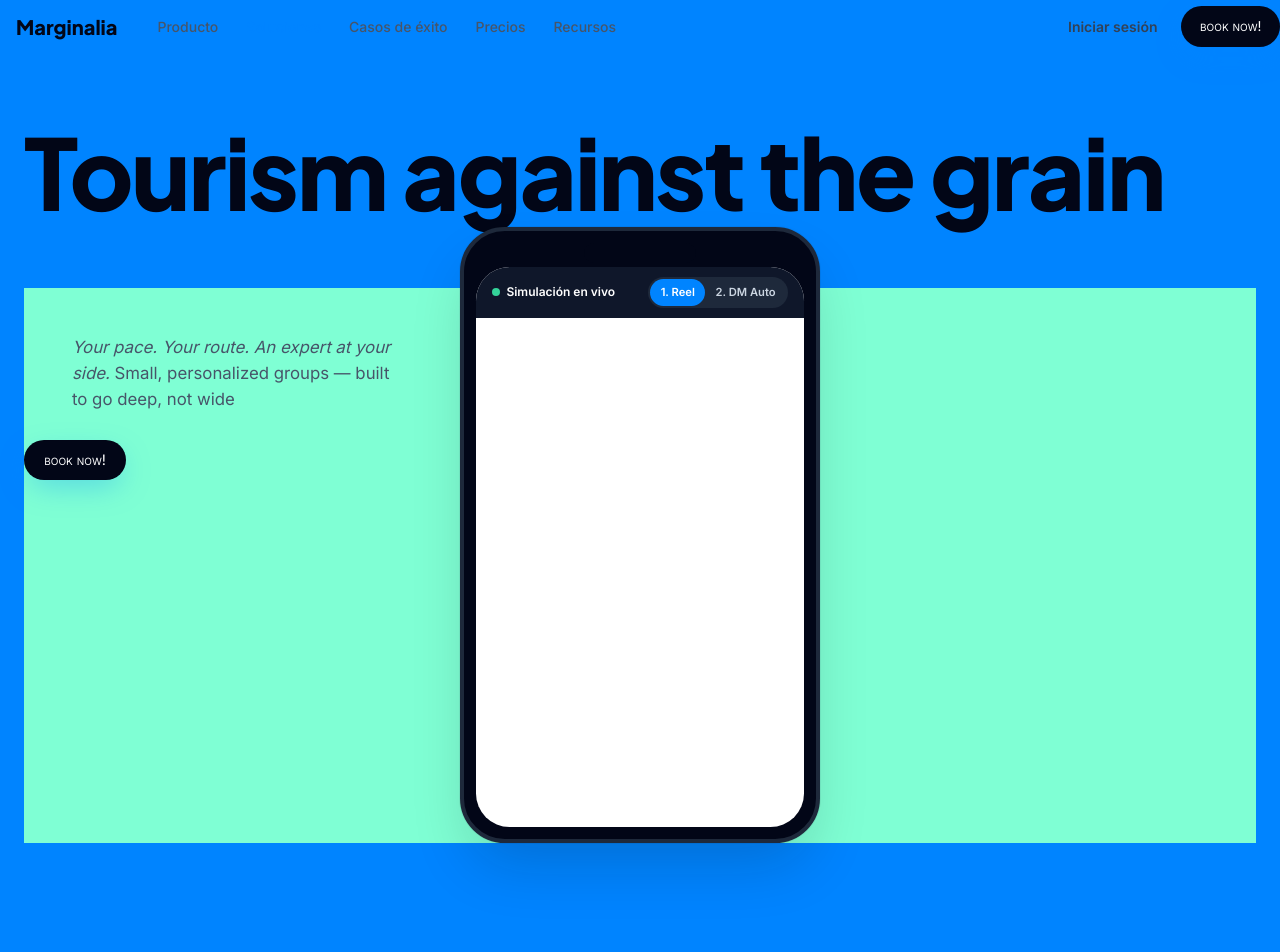
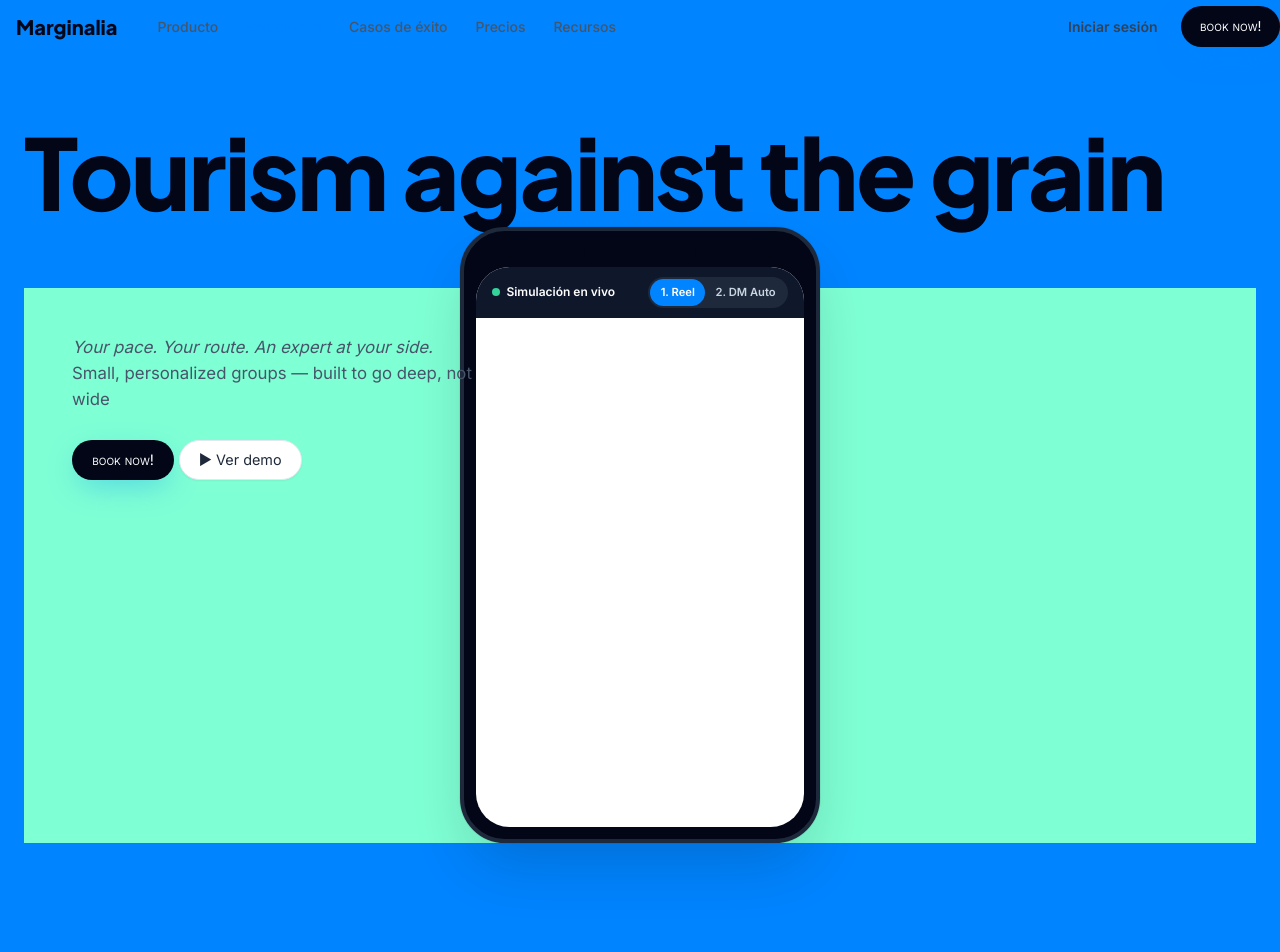
Before and after one commit to febr3s/service-template, a Jekyll site: the page built from index.markdown, in a window 1280 px wide and 1400 px high. Shown: the top 952 px of the window. Built offline with Jekyll 4.4.1, drawn with Linux system fonts in a browser that asks for light colours; some web fonts are replaced; grey boxes are pictures that could not be loaded.

Commit message:
large layout done except for a detail in footer

```diff
--- a/assets/css/main.css
+++ b/assets/css/main.css
@@ -53,9 +53,9 @@ button, input { font: inherit; color: inherit; }
   cursor: pointer; transition: transform .15s, background .2s, color .2s, box-shadow .2s;
   text-align: center;
 }
-.btn--primary { background: var(--s950); font-variant: small-caps; color: #fff; box-shadow: var(--sh-glow); z-index:2;}
+.btn--primary { background: var(--s950); font-variant: small-caps; color: #fff; box-shadow: var(--sh-glow); z-index:2; position:relative;}
 .btn--primary:hover { background: var(--blue-dark); transform: translateY(-1px); }
-.btn--secondary { background: #fff; color: var(--s800); border-color: var(--s200); box-shadow: var(--sh-sm); }
+.btn--secondary { background: #fff; color: var(--s800); border-color: var(--s200); box-shadow: var(--sh-sm); z-index: 2; position:relative;}
 .btn--secondary:hover { background: var(--s50); }
 .btn--ghost { background: transparent; color: var(--s700); }
 .btn--ghost:hover { color: var(--blue); }
@@ -181,11 +181,13 @@ button, input { font: inherit; color: inherit; }
 }
 /* .hero__lead { color: var(--s600); font-size: 1.05rem; max-width: 36rem; margin: 0 auto; }*/
 .hero__lead { color: var(--s600); font-size: 1.05rem; max-width: 50rem; }
-@media (min-width: 780px) { .hero__lead { margin-left: 3rem; max-width: 20rem; z-index: 2;
+@media (min-width: 780px) { .hero__lead { margin-left: 3rem; max-width: 15rem; z-index: 2;
     margin-top: 5rem; } }
+@media (min-width: 1040px) { .hero__lead {max-width: 20rem; } }
+@media (min-width: 1280px) { .hero__lead {max-width: 25rem; } }
 
-.hero__actions { display: flex; flex-direction: column; gap: .875rem; align-items: center; }
-@media (min-width: 640px) { .hero__actions { flex-direction: row;  } }
+.hero__actions { gap: .875rem; align-items: center; }
+@media (min-width: 780px) { .hero__actions { flex-direction: row;  padding-left: 3rem;} }
 /*@media (min-width: 640px) { .hero__actions { flex-direction: row; justify-content: center; } }*/
 @media (min-width: 1024px) { .hero__actions { justify-content: flex-start; } }
 
@@ -480,7 +482,7 @@ button, input { font: inherit; color: inherit; }
 .cta-banner__blob { position: absolute; width: 18rem; height: 18rem; border-radius: 50%; filter: blur(64px); pointer-events: none; }
 .cta-banner__blob--blue { top: -6rem; left: -6rem; background: rgba(0,132,255,.3); }
 .cta-banner__blob--magenta { bottom: -6rem; right: -6rem; background: rgba(255,46,147,.3); }
-.cta-banner__content { position: relative; z-index: 1; max-width: 48rem; margin: 0 auto; display: flex; flex-direction: column; gap: 1.5rem; }
+.cta-banner__content { position: relative; z-index: 1; margin: 0 auto; display: flex; flex-direction: column; gap: 1.5rem; }
 .cta-banner h2 { font-family: var(--display); font-weight: 800; font-size: clamp(1.9rem, 4.5vw, 3rem); line-height: 1.1; }
 .cta-banner p { color: var(--s300); font-size: 1.05rem; max-width: 36rem; margin: 0 auto; }
 .cta-banner__actions { display: flex; flex-direction: column; gap: 1rem; align-items: center; justify-content: center; }
```
